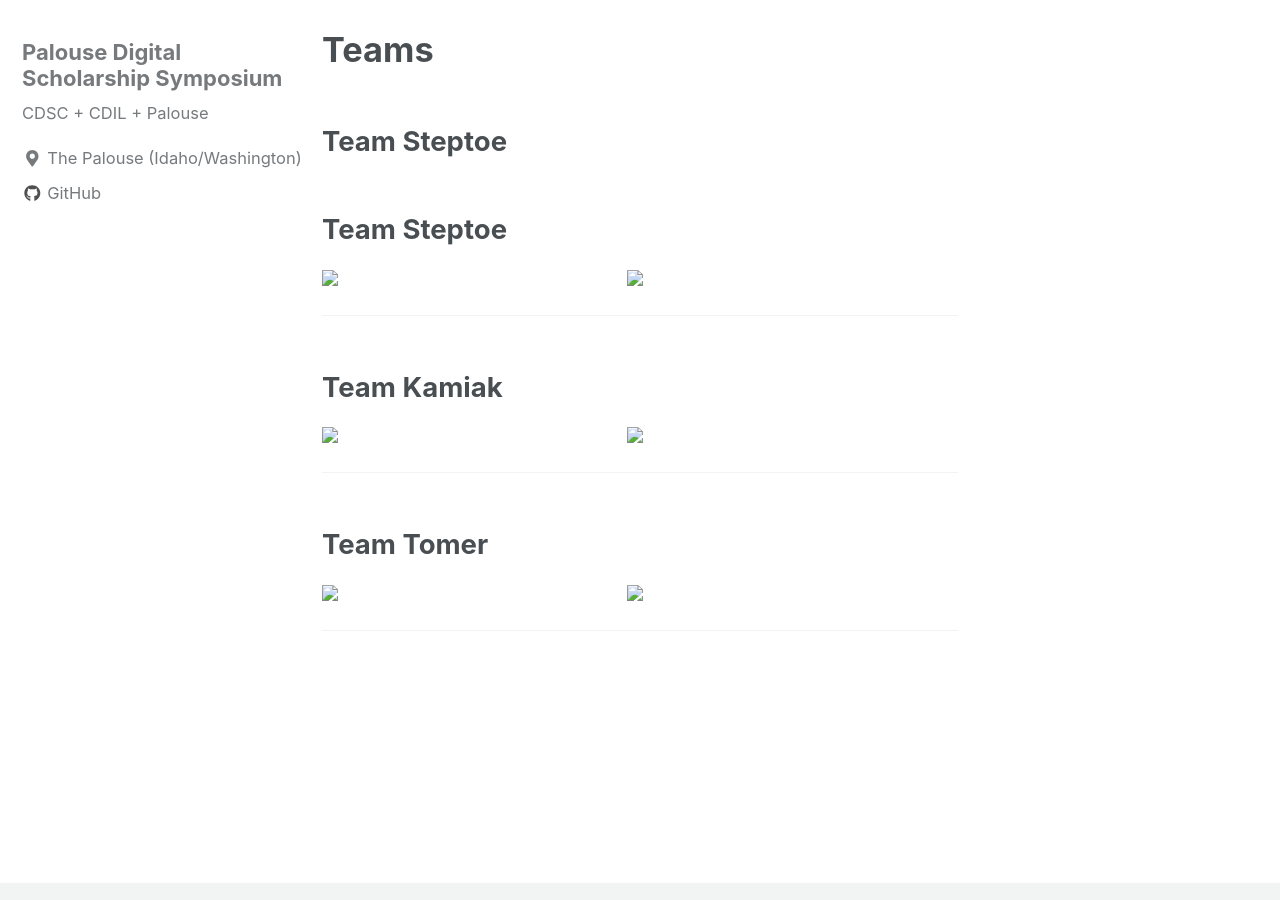
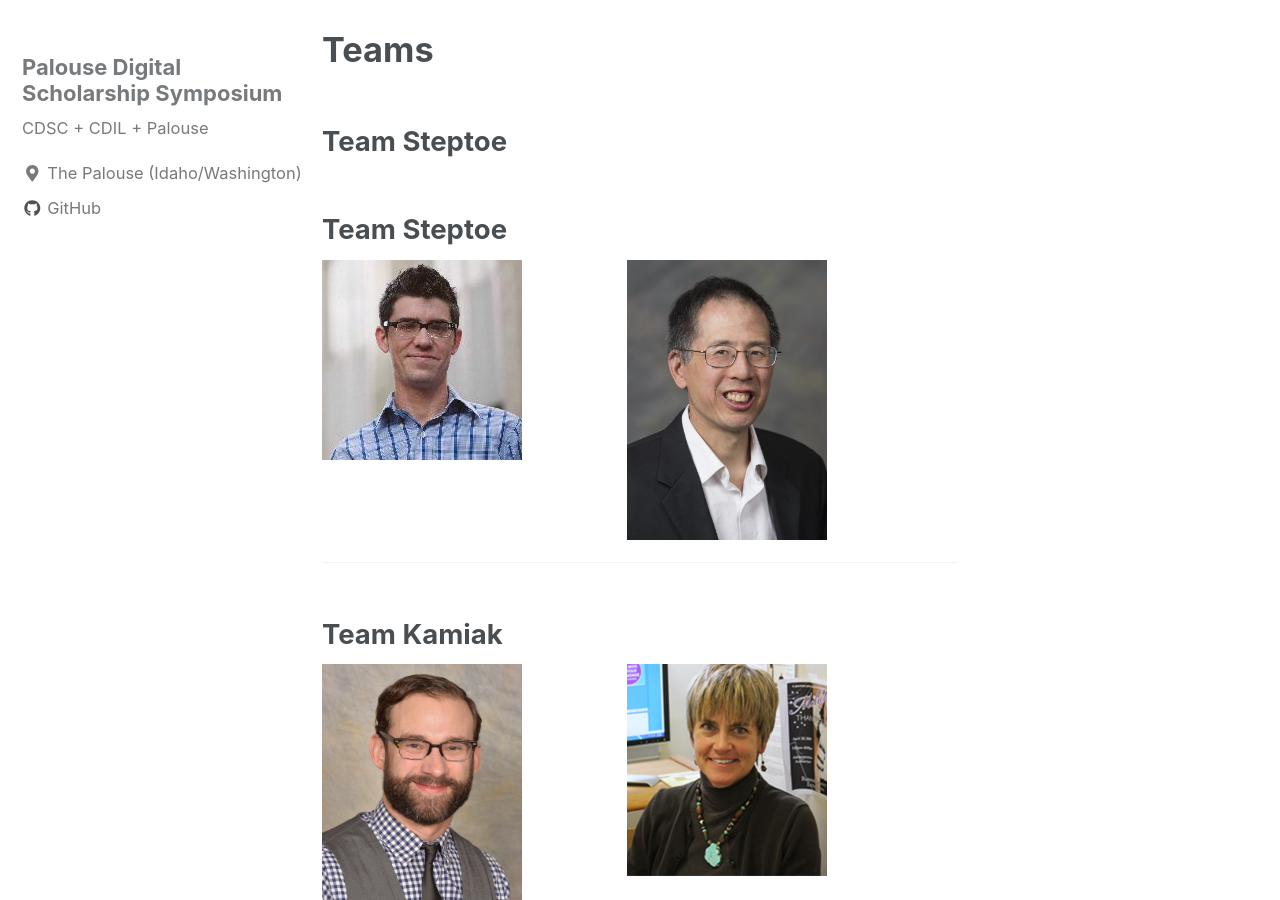
Before and after one commit to PalouseDH/symposium, a Jekyll site: the page built from docs/teams.md, in a window 1280 px wide and 900 px high, scrolled down 328 px. Built offline with Jekyll 4.4.1, drawn with Linux system fonts in a browser that asks for light colours; nearby versions of some CDN libraries; our own code applies the rules of GitHub Pages for plain Markdown files.

Commit message:
right links

```diff
--- a/docs/teams.md
+++ b/docs/teams.md
@@ -12,20 +12,20 @@
 
 <h2 id="team-steptoe">Team Steptoe</h2>
 <div style="width:48%;float:left;">
-<img src="turpin.jpg" id="teamwsu0" style="width:200px;" />
+<img src="/assets/images/turpin.jpg" id="teamwsu0" style="width:200px;" />
 </div>
 <div style="width:48%;float:left;">
-<img src="sun.jpg" id="teamui0" style="width:200px;" />
+<img src="/assets/images/sun.jpg" id="teamui0" style="width:200px;" />
 </div>
 <div style="clear:both;"></div>
 <hr />
 
 <h2 id="team-kamiak">Team Kamiak</h2>
 <div style="width:48%;float:left;">
-<img src="gillreath-brown.jpg" id="teamwsu1" style="width:200px;" />
+<img src="/assets/images/gillreath-brown.jpg" id="teamwsu1" style="width:200px;" />
 </div>
 <div style="width:48%;float:left;">
-<img src="nelson.jpg" id="teamui1" style="width:200px;" />
+<img src="/assets/images/nelson.jpg" id="teamui1" style="width:200px;" />
 </div>
 
 <div style="clear:both;"></div>
@@ -33,10 +33,10 @@
 
 <h2 id="team-tomer">Team Tomer</h2>
 <div style="width:48%;float:left;">
-<img src="fournier.jpg" id="teamwsu2" style="width:200px;" />
+<img src="/assets/images/fournier.jpg" id="teamwsu2" style="width:200px;" />
 </div>
 <div style="width:48%;float:left;">
-<img src="campbell.jpg" id="teamui2" style="width:200px;" />
+<img src="/assets/images/campbell.jpg" id="teamui2" style="width:200px;" />
 </div>
 <div style="clear:both;"></div>
 <hr />
```
